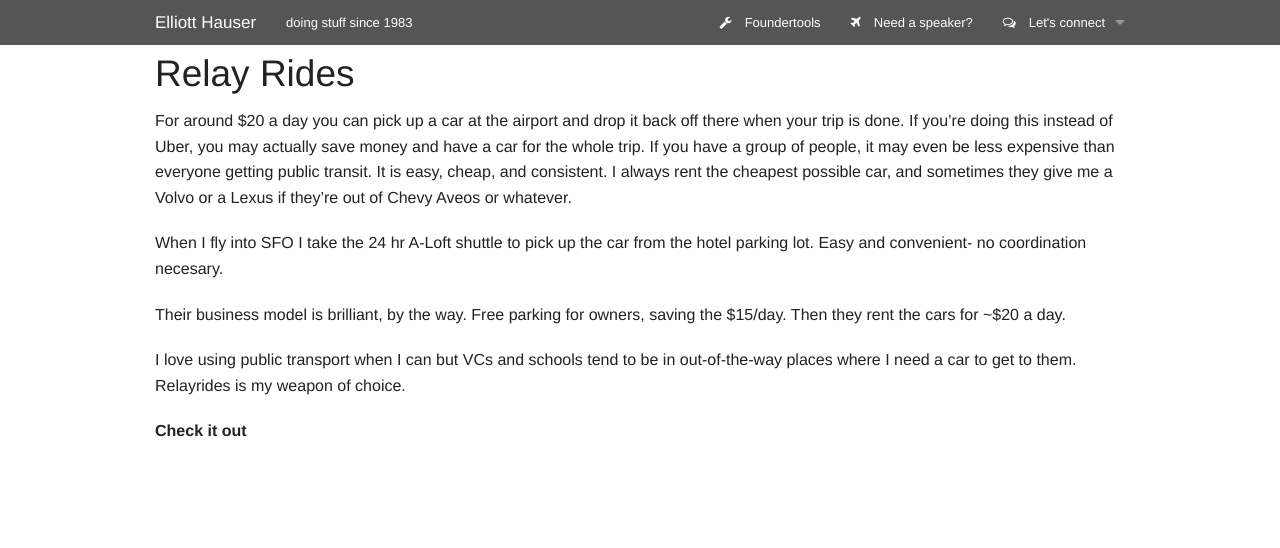
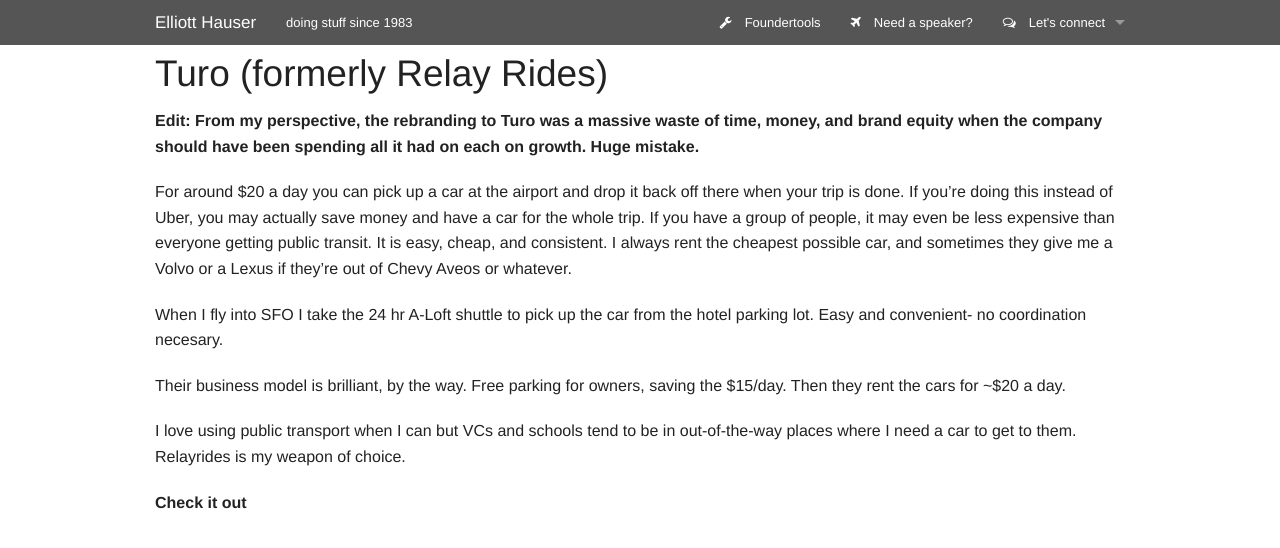
Before and after one commit to eah13/eah13.github.io, a Jekyll site: the page built from _posts/tools/2000-02-01-relay-rides.md, in a window 1280 px wide. Shown: the top 548 px of the page. Built offline with Jekyll 4.4.1, drawn with Linux system fonts in a browser that asks for light colours; nearby versions of some CDN libraries.

Commit message:
Update 2000-02-01-relay-rides.md

```diff
--- a/_posts/tools/2000-02-01-relay-rides.md
+++ b/_posts/tools/2000-02-01-relay-rides.md
@@ -1,8 +1,11 @@
 ---
 layout: tools
-title: Relay Rides
+title: Turo (formerly Relay Rides)
 link: https://relayrides.com/?code=303762rNaLVb
 ---
+
+**Edit: From my perspective, the rebranding to Turo was a massive waste of time, money, and brand equity when
+the company should have been spending all it had on each on growth.  Huge mistake.**
 
 For around $20 a day you can pick up a car at the airport and drop it back off there when your trip is done.  If you're doing this instead of Uber, you may actually save money and have a car for the whole trip.  If you have a group of people, it may even be less expensive than everyone getting public transit. It is easy, cheap, and consistent.  I always rent the cheapest possible car, and sometimes they give me a Volvo or a Lexus if they're out of Chevy Aveos or whatever.
 
```
